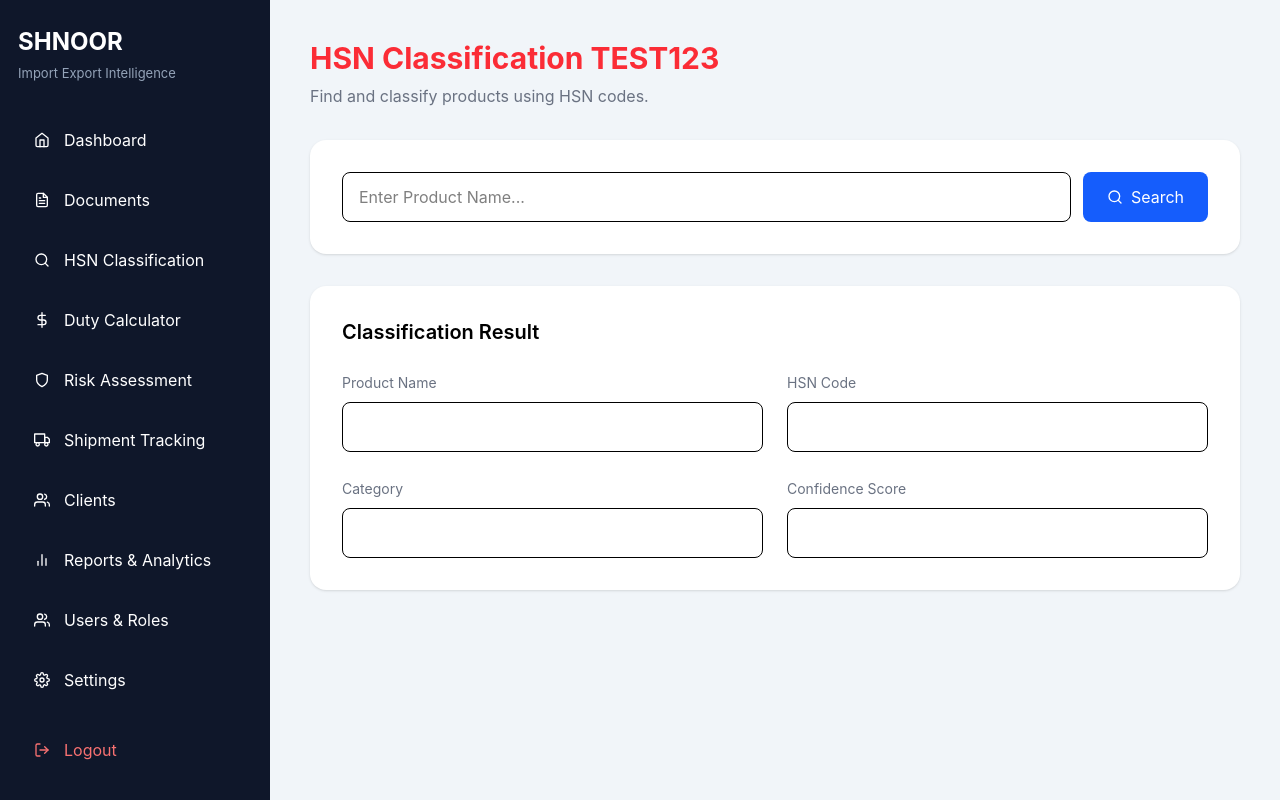
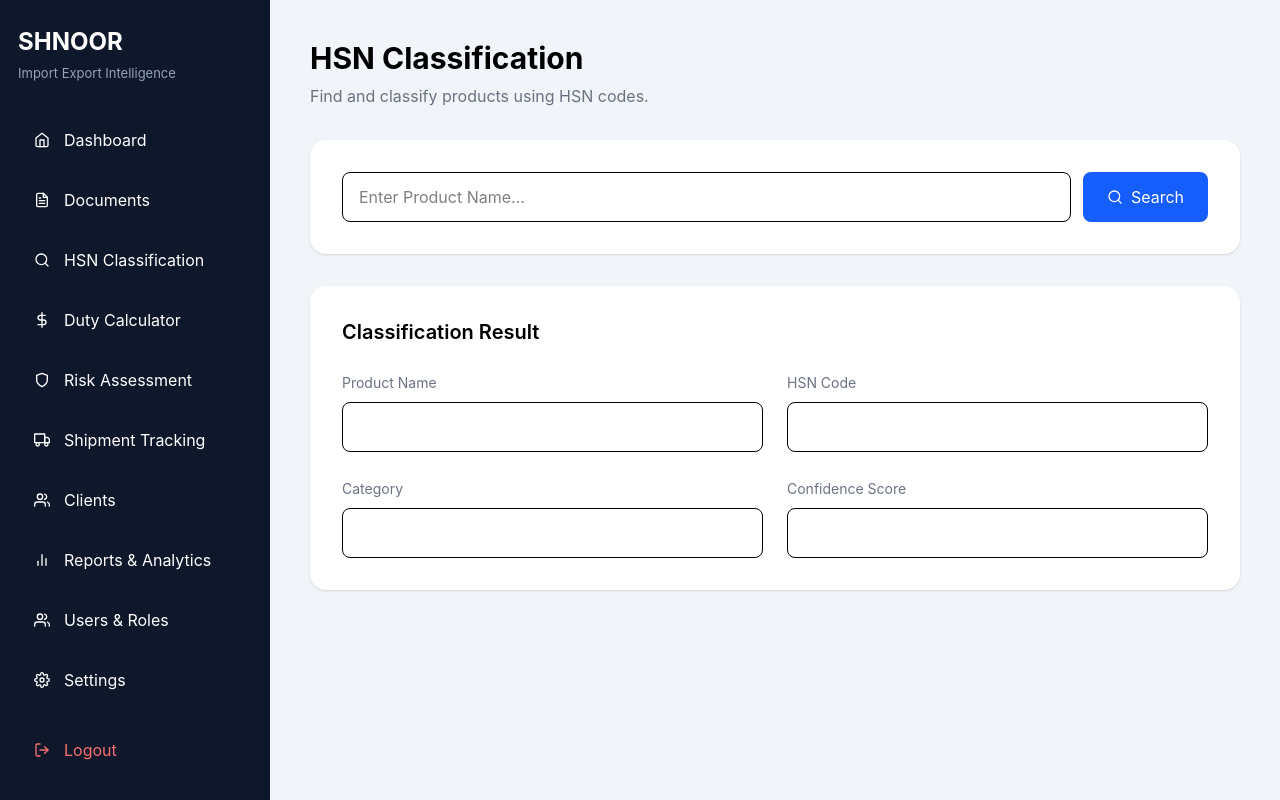
Before and after one commit to aceananya/ai-import-export-intelligence-system, a React (Vite) app in the folder frontend/: page /hsn in a window 1280 px wide. Built offline with nearby package versions, Linux system fonts and the light colour scheme; some icons are missing.

Commit message:
test done

```diff
--- a/frontend/src/pages/HSNClassification.jsx
+++ b/frontend/src/pages/HSNClassification.jsx
@@ -36,9 +36,9 @@ console.log("Result state:", data);
     <div className="p-10">
 
       <div className="mb-8">
-        <h1 className="text-3xl font-bold text-red-500">
-  HSN Classification TEST123
-</h1>
+        <h1 className="text-3xl font-bold">
+          HSN Classification
+        </h1>
 
         <p className="text-gray-500 mt-2">
           Find and classify products using HSN codes.
```
